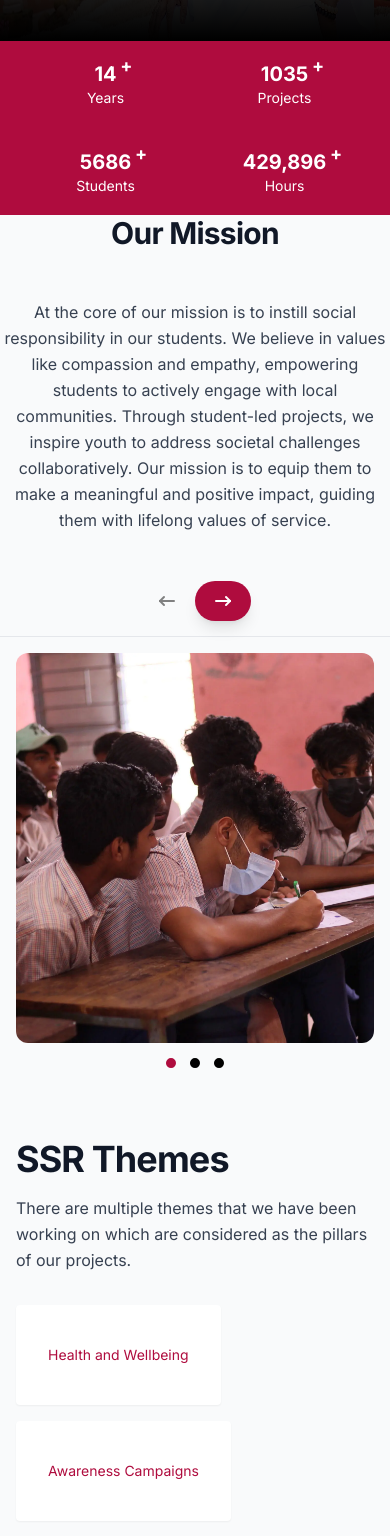
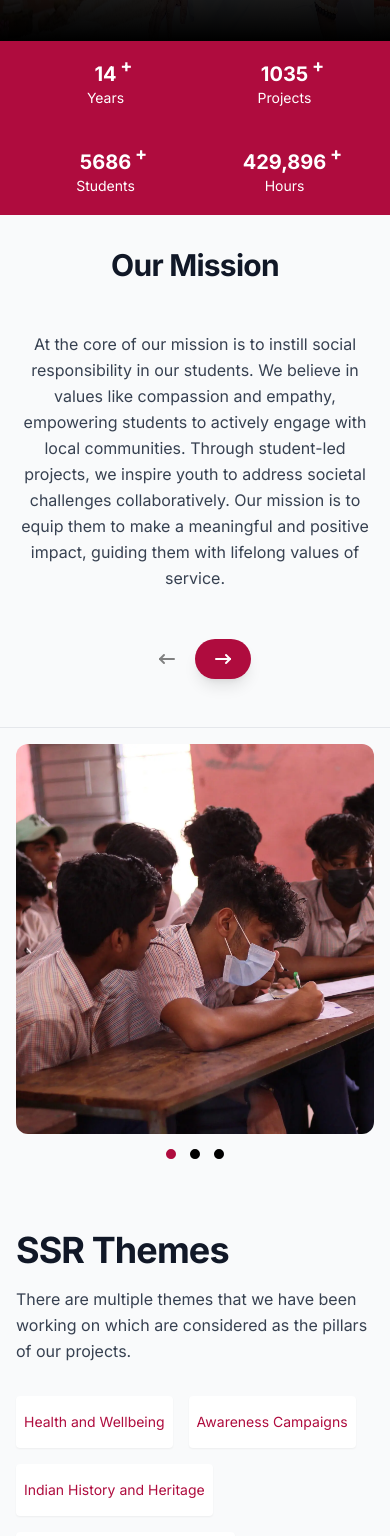
Before and after one commit to abhikrishnaram/SSRConnect-frontend, a Next.js app: page / in a window 390 px wide. Shown: the part 460-1996 px from the top of the page. Built offline with nearby package versions, Linux system fonts and the light colour scheme; no server answers.

Commit message:
code: create a new ui

```diff
--- a/app/components/footer.tsx
+++ b/app/components/footer.tsx
@@ -112,7 +112,7 @@ const Footer = () => {
             </ul>
           </div>
           <div className="w-full flex flex-col md:flex-row md:items-start md:justify-end">
-            <div className="text-center sm:text-left min-w-[15rem] mb-10 md:mb-0">
+            {/* <div className="text-center sm:text-left min-w-[15rem] mb-10 md:mb-0">
               <p className="text-lg font-medium text-gray-900">Helpful Links</p>
 
               <ul className="mt-8 space-y-4 text-sm">
@@ -142,12 +142,12 @@ const Footer = () => {
                   </a>
                 </li>
               </ul>
-            </div>
+            </div> */}
 
             <div className="text-center sm:text-left">
-              <p className="text-lg font-medium text-gray-900">Contact Us</p>
+              {/* <p className="text-lg font-medium text-gray-900">Contact Us</p> */}
 
-              <ul className="mt-8 space-y-4 text-sm">
+              <ul className="mt-0 space-y-4 text-sm">
                 <li>
                   <a
                     className="flex items-center justify-center gap-1.5"
@@ -174,7 +174,7 @@ const Footer = () => {
                   </a>
                 </li>
 
-                <li>
+                {/* <li>
                   <a
                     className="flex items-center justify-center gap-1.5"
                     href="/"
@@ -196,7 +196,7 @@ const Footer = () => {
 
                     <span className="md:flex-1 text-gray-700">0123456789</span>
                   </a>
-                </li>
+                </li> */}
 
                 <li className="flex items-start justify-center gap-1.5">
                   <svg
--- a/app/components/mission.tsx
+++ b/app/components/mission.tsx
@@ -10,8 +10,8 @@ const Mission = () => {
   ];
 
   return (
-    <div className="w-screen h-[50vh] border-b border-gray-200">
-      <div className="w-full h-full md:max-w-6xl m-auto flex flex-col justify-center items-center">
+    <div className="w-screen h-auto md:h-[50vh] border-b border-gray-200">
+      <div className="w-full h-full md:max-w-6xl m-auto flex flex-col justify-center items-center py-8 px-4">
         <h2 className="text-3xl font-bold tracking-tight text-gray-900 sm:text-4xl">
           Our Mission
         </h2>
--- a/app/components/themes.tsx
+++ b/app/components/themes.tsx
@@ -29,7 +29,7 @@ const Themes = () => {
       <div className="w-full mt-8 flex flex-wrap gap-4">
         {themes.map((theme: string, index: number) => (
           <div
-            className="flex flex-wrap gap-2 w-max px-8 py-8 bg-white rounded shadow-sm hover:shadow cursor-pointer"
+            className="flex flex-wrap gap-2 w-max px-2 py-2 md:px-8 md:py-8 bg-white rounded shadow-sm hover:shadow cursor-pointer"
             key={index}
           >
             <span className="text-sm text-[#af0c3e] px-0 py-2">{theme}</span>
--- a/app/projects/[project_id]/page.tsx
+++ b/app/projects/[project_id]/page.tsx
@@ -28,7 +28,7 @@ const ProjectDetails = () => {
         </p>
         {/* divider */}
         <div className="border-b border-gray-300 mt-4"></div>
-        <div className="grid grid-cols-[15rem_1fr] gap-10 py-5">
+        <div className="grid grid-cols-1 md:grid-cols-[15rem_1fr] gap-10 py-5">
           <div>
             <div className="flex flex-col items-start mb-2">
               <p className="text-base text-gray-900 mb-2">Tags</p>
```
